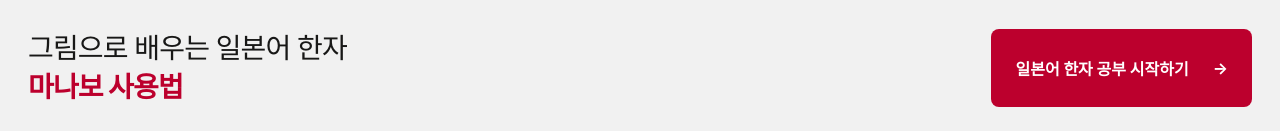
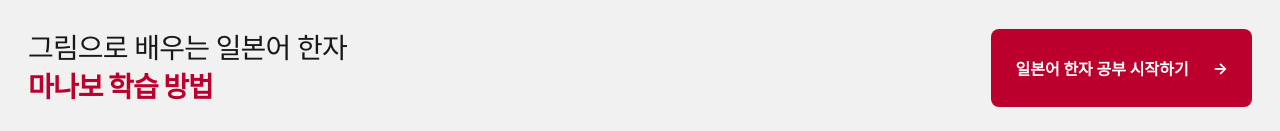
Before and after one commit to shin-kaku/manabo, a website built with Vite: page index.html in a window 1280 px wide. Shown: the part 125-256 px from the top of the page. Built offline with nearby package versions, Linux system fonts and the light colour scheme.

Commit message:
안내 가이드 수정 3

```diff
--- a/index.html
+++ b/index.html
@@ -64,7 +64,7 @@
         <section class="home-guide" aria-labelledby="guide-title">
           <div class="home-guide-header">
             <div class="home-guide-copy">
-              <h1 id="guide-title">그림으로 배우는 일본어 한자<br /><strong class="home-guide-highlight">마나보 사용법</strong></h1>
+              <h1 id="guide-title">그림으로 배우는 일본어 한자<br /><strong class="home-guide-highlight">마나보 학습 방법</strong></h1>
             </div>
           </div>
           <ol class="home-steps">
```
